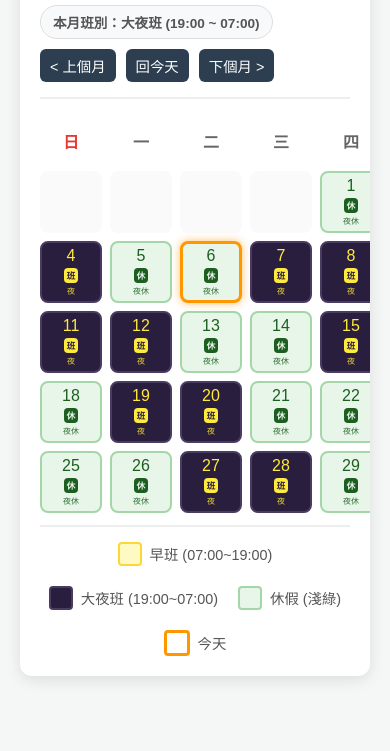
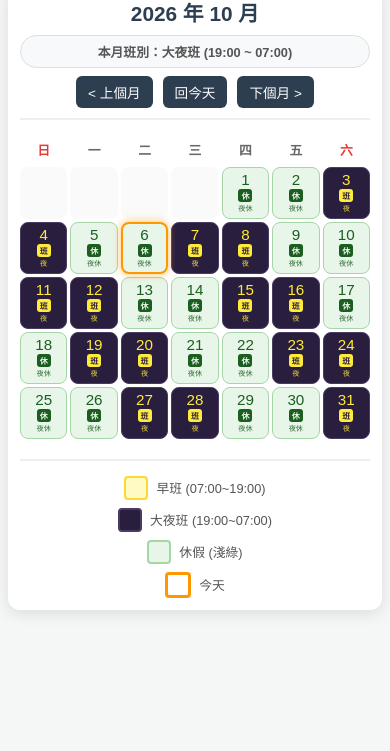
Before and after one commit to thankscal/tsmc-sc, a plain HTML site: page index.html in a window 390 px wide. Shown: the part 133-884 px from the top of the page. After the commit the page ends 860 px from the top, so only its background shows below. Drawn offline with Linux system fonts and the light colour scheme.

Commit message:
Update index.html

```diff
--- a/index.html
+++ b/index.html
@@ -2,7 +2,7 @@
 <html lang="zh-TW">
 <head>
     <meta charset="UTF-8">
-    <meta name="viewport" content="width=device-width, initial-scale=1.0">
+    <meta name="viewport" content="width=device-width, initial-scale=1.0, maximum-scale=1.0, user-scalable=no">
     <title>萬年曆 - 做二休二班表 (2026)</title>
     <style>
         :root {
@@ -95,9 +95,10 @@
             background-color: #1a252f;
         }
 
+        /* 核心日曆網格：使用 minmax(0, 1fr) 防止內容撐破格子 */
         .calendar-grid {
             display: grid;
-            grid-template-columns: repeat(7, 1fr);
+            grid-template-columns: repeat(7, minmax(0, 1fr));
             gap: 8px;
         }
 
@@ -128,6 +129,7 @@
             border: 2px solid transparent;
             padding: 4px;
             box-sizing: border-box;
+            min-width: 0; /* 允許格子縮小 */
         }
 
         .day-cell:hover {
@@ -225,12 +227,56 @@
         .color-box.rest { background-color: var(--rest-bg); border-color: var(--rest-border); }
         .color-box.today { background-color: #fff; border: 3px solid var(--today-border); }
 
+        /* ========== 手機版專屬優化 ========== */
         @media (max-width: 600px) {
-            .day-number { font-size: 1rem; }
-            .shift-badge { font-size: 0.55rem; padding: 1px 3px; }
-            .shift-type-badge { font-size: 0.5rem; }
-            .header h2 { font-size: 1.4rem; }
-            .nav-buttons button { padding: 6px 10px; font-size: 0.9rem; }
+            body { padding: 8px; } /* 減少外圍留白 */
+            .calendar-container { padding: 12px; } /* 減少容器內距 */
+
+            .header {
+                flex-direction: column;
+                align-items: stretch;
+                gap: 8px;
+                margin-bottom: 15px;
+                padding-bottom: 10px;
+            }
+            .header h2 { font-size: 1.3rem; text-align: center; }
+            .shift-info { text-align: center; font-size: 0.8rem; }
+            .nav-buttons { justify-content: center; }
+            .nav-buttons button { padding: 6px 12px; font-size: 0.85rem; }
+
+            .calendar-grid { gap: 3px; } /* 縮小格子間距 */
+            .weekday-header { font-size: 0.8rem; padding: 5px 0; }
+
+            .day-cell {
+                aspect-ratio: auto; /* 取消正方形，改用內容撐高 */
+                min-height: 52px; /* 給予最小高度，確保美觀 */
+                padding: 2px 0;
+                border-width: 1px;
+            }
+
+            .day-number { font-size: 0.95rem; }
+
+            /* 縮小標籤，避免撐破格子 */
+            .shift-badge {
+                font-size: 0.5rem;
+                padding: 1px 3px;
+                margin-top: 2px;
+                border-radius: 3px;
+            }
+            .shift-type-badge {
+                font-size: 0.45rem;
+                margin-top: 1px;
+            }
+
+            .day-cell.today { border-width: 2px !important; }
+
+            /* 圖例改為垂直排列，節省寬度 */
+            .legend {
+                flex-direction: column;
+                align-items: center;
+                gap: 8px;
+                font-size: 0.8rem;
+            }
         }
     </style>
 </head>
@@ -276,17 +322,14 @@
     let currentYear, currentMonth;
 
     // 【核心邏輯】做二休二的基準日
-    // 依照您的指示：10/1 休、10/2 休、10/3 班、10/4 班，並持續循環
-    const BASE_DATE = new Date(2026, 9, 1); // 2026年10月1日 (月份從0開始，9代表10月)
+    const BASE_DATE = new Date(2026, 9, 1); // 2026年10月1日
     const MS_PER_DAY = 1000 * 60 * 60 * 24;
 
     // 【班別輪替】早班、大夜班基準點
-    // 依照您的指示：12月開始是早班（五個月：12、1、2、3、4），接著五個月夜班（5、6、7、8、9）
     const SHIFT_ANCHOR_YEAR = 2026;
-    const SHIFT_ANCHOR_MONTH = 11; // 0-indexed，11代表12月
+    const SHIFT_ANCHOR_MONTH = 11; // 11代表12月
     const SHIFT_CYCLE_MONTHS = 5;  // 每5個月輪替一次
 
-    // 初始化
     function init() {
         const today = new Date();
         currentYear = today.getFullYear();
@@ -295,33 +338,21 @@
         bindEvents();
     }
 
-    // 判斷某一天是上班還是休假 (單純的做二休二)
     function getShiftStatus(date) {
         const diffTime = date.getTime() - BASE_DATE.getTime();
         const diffDays = Math.round(diffTime / MS_PER_DAY);
-
-        // 基準日 Day 0 = 休, Day 1 = 休, Day 2 = 班, Day 3 = 班
-        // 使用 ((n % 4) + 4) % 4 確保負數天數也能正確取餘數
         let mod = ((diffDays % 4) + 4) % 4;
-
-        // 0, 1 是休假；2, 3 是上班
         return (mod === 0 || mod === 1) ? 'rest' : 'work';
     }
 
-    // 判斷該月是早班還是大夜班
     function getShiftType(year, month) {
         const monthIndex = year * 12 + month;
         const anchorIndex = SHIFT_ANCHOR_YEAR * 12 + SHIFT_ANCHOR_MONTH;
-
         const diff = monthIndex - anchorIndex;
-
-        // 週期為 5個月早班 + 5個月夜班 = 10個月一個大循環
         let cycle = ((diff % (SHIFT_CYCLE_MONTHS * 2)) + (SHIFT_CYCLE_MONTHS * 2)) % (SHIFT_CYCLE_MONTHS * 2);
-
         return cycle < SHIFT_CYCLE_MONTHS ? 'early' : 'night';
     }
 
-    // 渲染日曆
     function renderCalendar(year, month) {
         const grid = document.getElementById('calendarGrid');
         grid.innerHTML = '';
@@ -359,12 +390,11 @@
 
             const status = getShiftStatus(date);
 
-            // 根據狀態與當月班別決定 CSS class
             let cellClass = 'day-cell ';
             if (status === 'rest') {
                 cellClass += 'rest';
             } else {
-                cellClass += shiftType; // 上班的話，看是 'early' 還是 'night'
+                cellClass += shiftType;
             }
             dayCell.className = cellClass;
 
@@ -384,7 +414,6 @@
 
             const typeBadge = document.createElement('div');
             typeBadge.className = 'shift-type-badge';
-            // 根據當月班別顯示早/夜
             typeBadge.textContent = status === 'work' ? (shiftType === 'early' ? '早' : '夜') : (shiftType === 'early' ? '早休' : '夜休');
             dayCell.appendChild(typeBadge);
 
```
